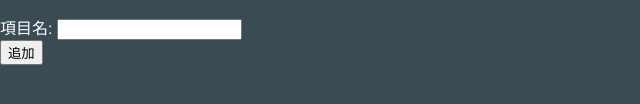
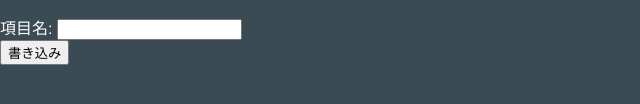
Before and after one commit to naotokimura/Node.js-Hello-World-Sample, a website: page public/index.html in a window 1280 px wide. Shown: the part 246-350 px from the top of the page, 0-640 px from the left. Drawn offline with nearby package versions, Linux system fonts and the light colour scheme.

Commit message:
書き込み

```diff
--- a/public/index.html
+++ b/public/index.html
@@ -28,7 +28,7 @@
  <button value="全件削除" id="removeAll"> 全件削除 </button>
  <br><br>
  <span>項目名: </span><span><input type="text" id="item1"></span><br>
- <button value="追加" id="add">追加</button>
+ <button value="追加" id="add">書き込み</button>
  </div>
  <!--ここまで追加-->
   </body>
```
